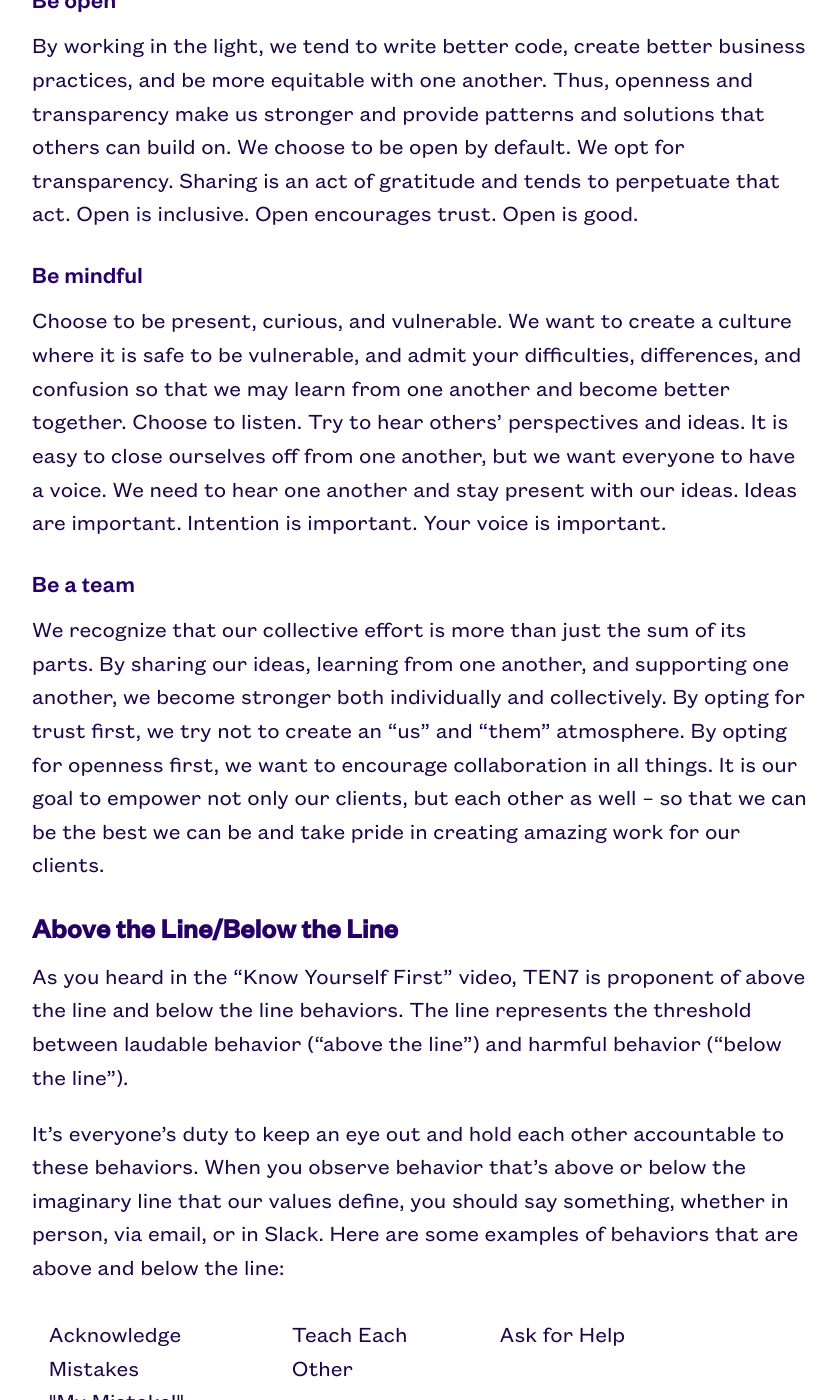
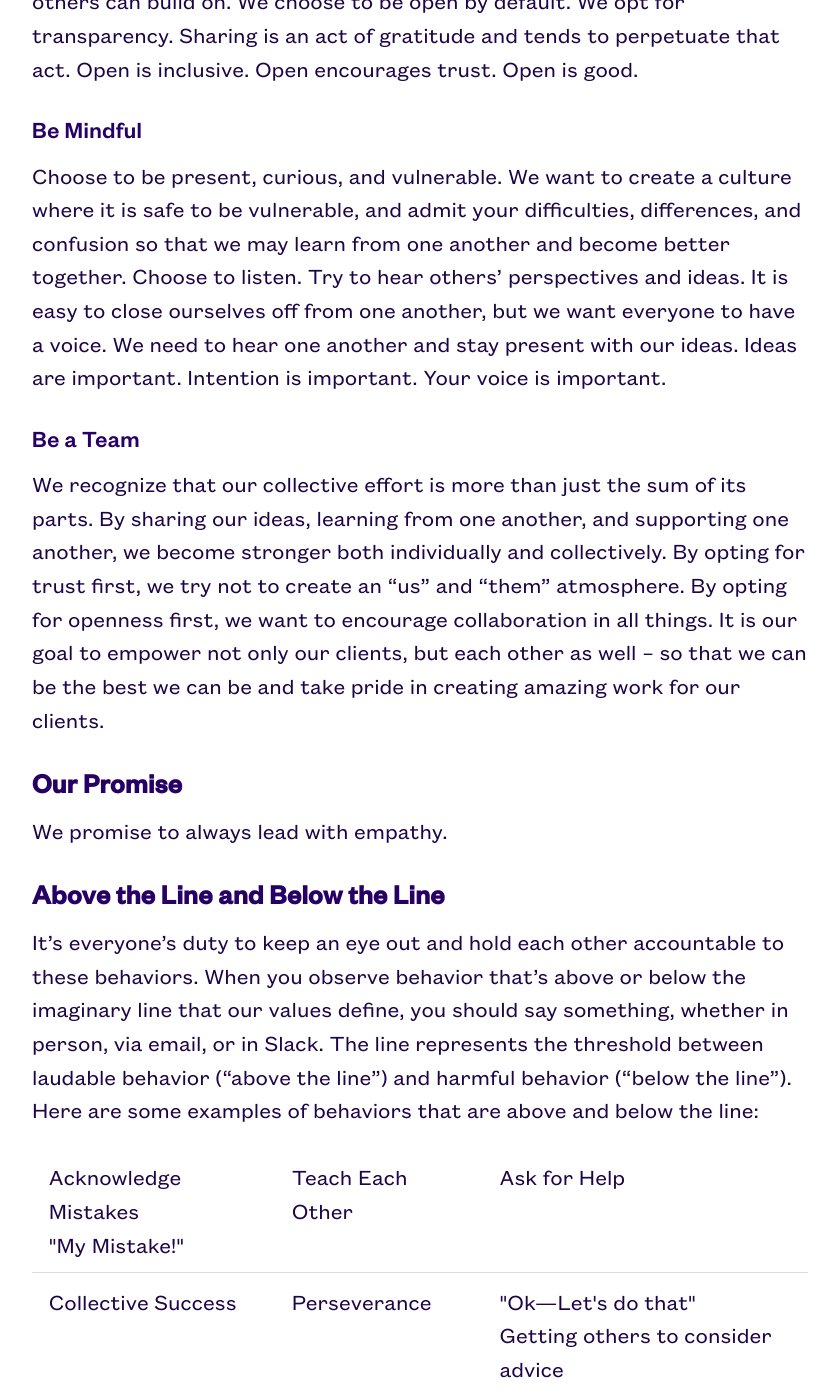
Before and after one commit to ten7/handbook.ten7.com, a Jekyll site: the page built from _pages/03_ourculture.md, in a window 1280 px wide and 1400 px high, scrolled down 1325 px. Shown: the whole window, without its empty margins (220-1059 px from the left). Built offline with Jekyll 4.4.1, drawn with Linux system fonts in a browser that asks for light colours; some of the changed text lies outside the part shown.

Commit message:
Update 03_ourculture.md

```diff
--- a/_pages/03_ourculture.md
+++ b/_pages/03_ourculture.md
@@ -10,41 +10,40 @@ opener: Chapter 3 of 8
 
 We’re proud of our values. We do our best to live and breathe them daily. We incorporate them into our work and communication with each other and our clients. They’re our foundation.
 
-## Our mission
+## Our Mission
 
-Make Things That Matter.
+Make Things That Matter
 
-## Our vision
+## Our Values
 
-TEN7 is a place where our team, our partners and our customers do the best work of their lives.
-
-## Our values
-
-### Be honest
+### Be Honest
 
 We speak as candidly, openly, and honestly as possible. We endeavor to be empathetic and connect with those around us. By speaking plainly, we can encourage clear and honest communication. We aspire to start from a position of trust, rather than fear; humility, rather than arrogance; and respect, rather than wariness.
 
-### Be inclusive
+### Be Inclusive
 
 We recognize that our collective differences make us stronger. Our openness and diversity of ideas and backgrounds allows us to think more widely, cover more ground, and provide stronger solutions that matter to a larger audience. We hope to remain open minded, collecting diverse ideas and perspectives before synthesizing, editing, adapting, and focusing our ideas. More importantly, we seek our common humanity, which allows us to connect and collaborate together.
 
-### Be open
+### Be Open
 
 By working in the light, we tend to write better code, create better business practices, and be more equitable with one another. Thus, openness and transparency make us stronger and provide patterns and solutions that others can build on. We choose to be open by default. We opt for transparency. Sharing is an act of gratitude and tends to perpetuate that act. Open is inclusive. Open encourages trust. Open is good.
 
-### Be mindful
+### Be Mindful
 
 Choose to be present, curious, and vulnerable. We want to create a culture where it is safe to be vulnerable, and admit your difficulties, differences, and confusion so that we may learn from one another and become better together. Choose to listen. Try to hear others’ perspectives and ideas. It is easy to close ourselves off from one another, but we want everyone to have a voice. We need to hear one another and stay present with our ideas. Ideas are important. Intention is important. Your voice is important.
 
-### Be a team
+### Be a Team
 
 We recognize that our collective effort is more than just the sum of its parts. By sharing our ideas, learning from one another, and supporting one another, we become stronger both individually and collectively. By opting for trust first, we try not to create an “us” and “them” atmosphere. By opting for openness first, we want to encourage collaboration in all things. It is our goal to empower not only our clients, but each other as well – so that we can be the best we can be and take pride in creating amazing work for our clients.
 
-## Above the Line/Below the Line
+## Our Promise
 
-As you heard in the “Know Yourself First” video, TEN7 is proponent of above the line and below the line behaviors. The line represents the threshold between laudable behavior ("above the line") and harmful behavior ("below the line").
+We promise to always lead with empathy.
 
-It’s everyone’s duty to keep an eye out and hold each other accountable to these behaviors. When you observe behavior that’s above or below the imaginary line that our values define, you should say something, whether in person, via email, or in Slack. Here are some examples of behaviors that are above and below the line:
+
+## Above the Line and Below the Line
+
+It’s everyone’s duty to keep an eye out and hold each other accountable to these behaviors. When you observe behavior that’s above or below the imaginary line that our values define, you should say something, whether in person, via email, or in Slack. The line represents the threshold between laudable behavior ("above the line") and harmful behavior ("below the line"). Here are some examples of behaviors that are above and below the line:
 <table>
 <tbody>
 <tr>
@@ -86,5 +84,4 @@ TEN7 first went through the DiSC assessment for the entire team in 2016, and it
 
 ### Who We Like to Work With
 
-We like to work with nice people who have interesting problems for us to solve—especially complex integrations.
-We also like to work with companies who work for social good. At the end of the day, we want our work to have a net positive impact. We want to leave the world a better place.
+We like to work with nice people who have interesting problems for us to solve—especially complex integrations. We also like to work with companies who work for social good. At the end of the day, we want our work to have a net positive impact. We want to leave the world a better place.
```
Also changed, not shown: other parts of _pages/03_ourculture.md (+0 -1 lines).
